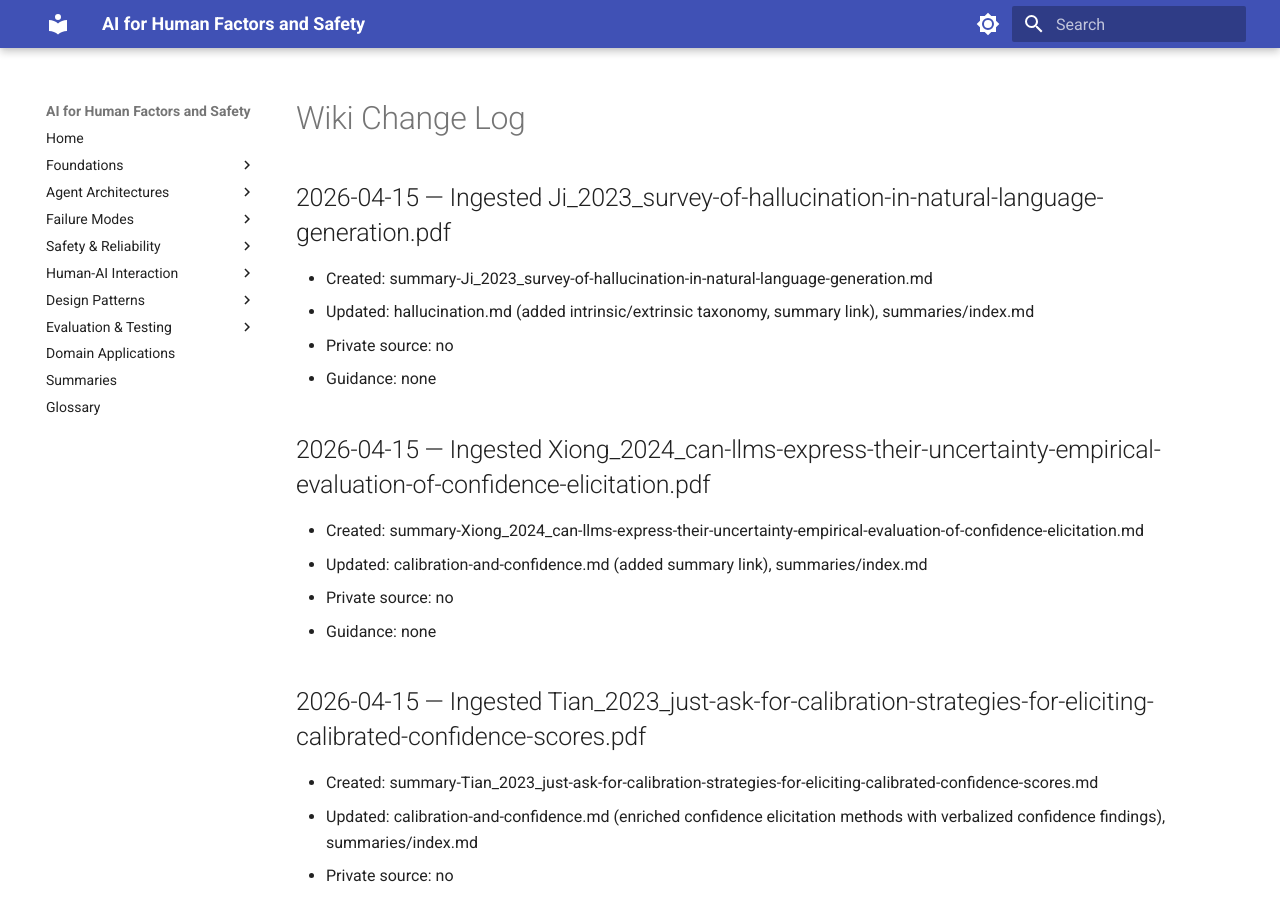
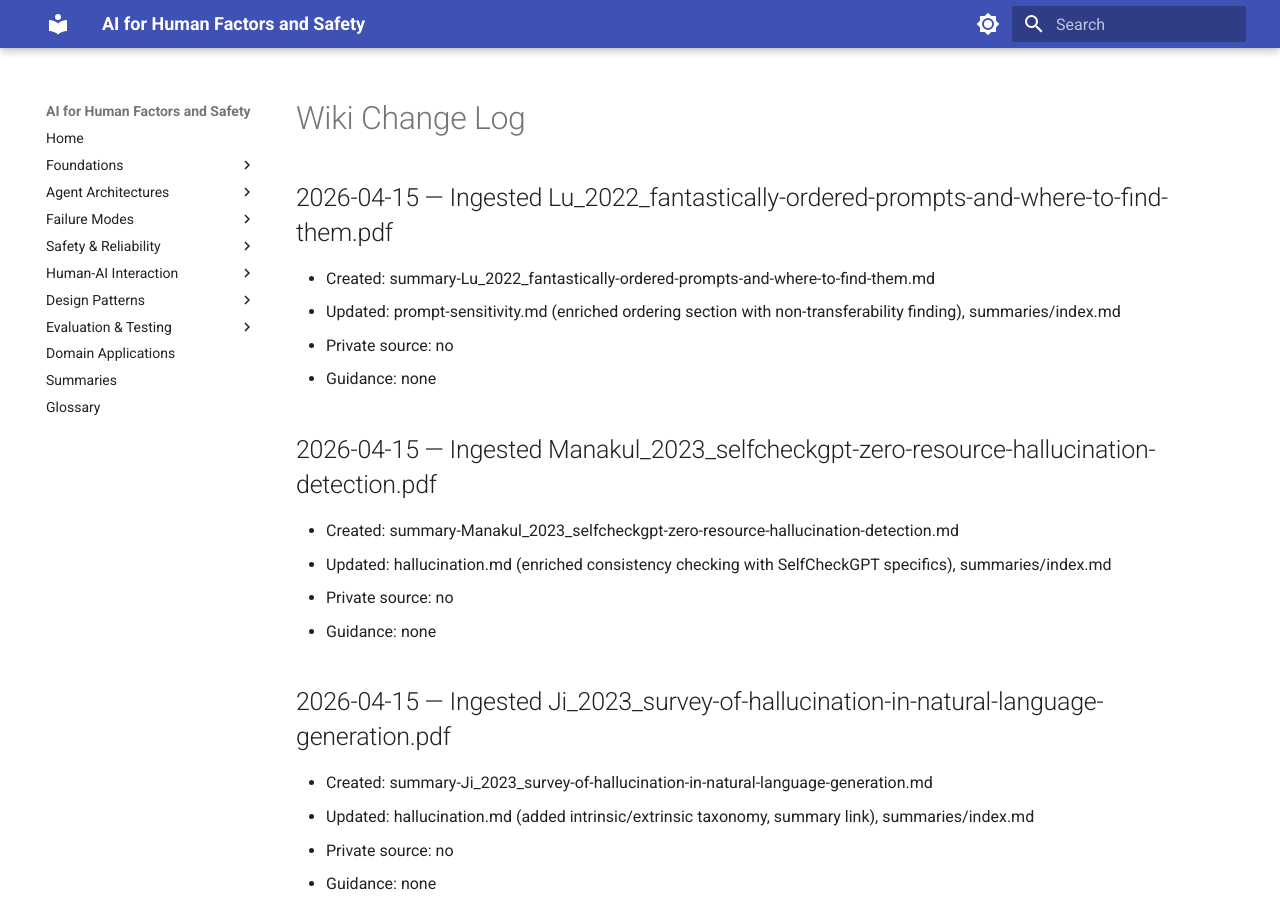
Before and after one commit to michaelhil/ai-human-factors-wiki, an MkDocs documentation site: the page built from wiki/log.md, in a window 1280 px wide and 900 px high. Built offline with MkDocs 1.6.1 and Material for MkDocs 9.7.7, drawn with Linux system fonts in a browser that asks for light colours.

Commit message:
Ingest Manakul 2023 (SelfCheckGPT) and Lu 2022 (prompt ordering)
- Added SelfCheckGPT consistency-based hallucination detection summary
- Added prompt ordering sensitivity with non-transferability findings
- Enriched hallucination and prompt-sensitivity pages
- 2 new summary pages, 4 updated content pages

Co-Authored-By: Claude Opus 4.6 (1M context) <noreply@anthropic.com>

```diff
--- a/wiki/log.md
+++ b/wiki/log.md
@@ -1,4 +1,16 @@
 # Wiki Change Log
+
+## 2026-04-15 — Ingested Lu_2022_fantastically-ordered-prompts-and-where-to-find-them.pdf
+- Created: summary-Lu_2022_fantastically-ordered-prompts-and-where-to-find-them.md
+- Updated: prompt-sensitivity.md (enriched ordering section with non-transferability finding), summaries/index.md
+- Private source: no
+- Guidance: none
+
+## 2026-04-15 — Ingested Manakul_2023_selfcheckgpt-zero-resource-hallucination-detection.pdf
+- Created: summary-Manakul_2023_selfcheckgpt-zero-resource-hallucination-detection.md
+- Updated: hallucination.md (enriched consistency checking with SelfCheckGPT specifics), summaries/index.md
+- Private source: no
+- Guidance: none
 
 ## 2026-04-15 — Ingested Ji_2023_survey-of-hallucination-in-natural-language-generation.pdf
 - Created: summary-Ji_2023_survey-of-hallucination-in-natural-language-generation.md
```
Also changed, not shown: wiki/failure-modes/hallucination.md (+2 -1 lines), wiki/failure-modes/prompt-sensitivity.md (+3 -2 lines), wiki/summaries/index.md (+2 -0 lines), wiki/summaries/summary-Lu_2022_fantastically-ordered-prompts-and-where-to-find-them.md (added, +53 -0 lines), wiki/summaries/summary-Manakul_2023_selfcheckgpt-zero-resource-hallucination-detection.md (added, +55 -0 lines).
